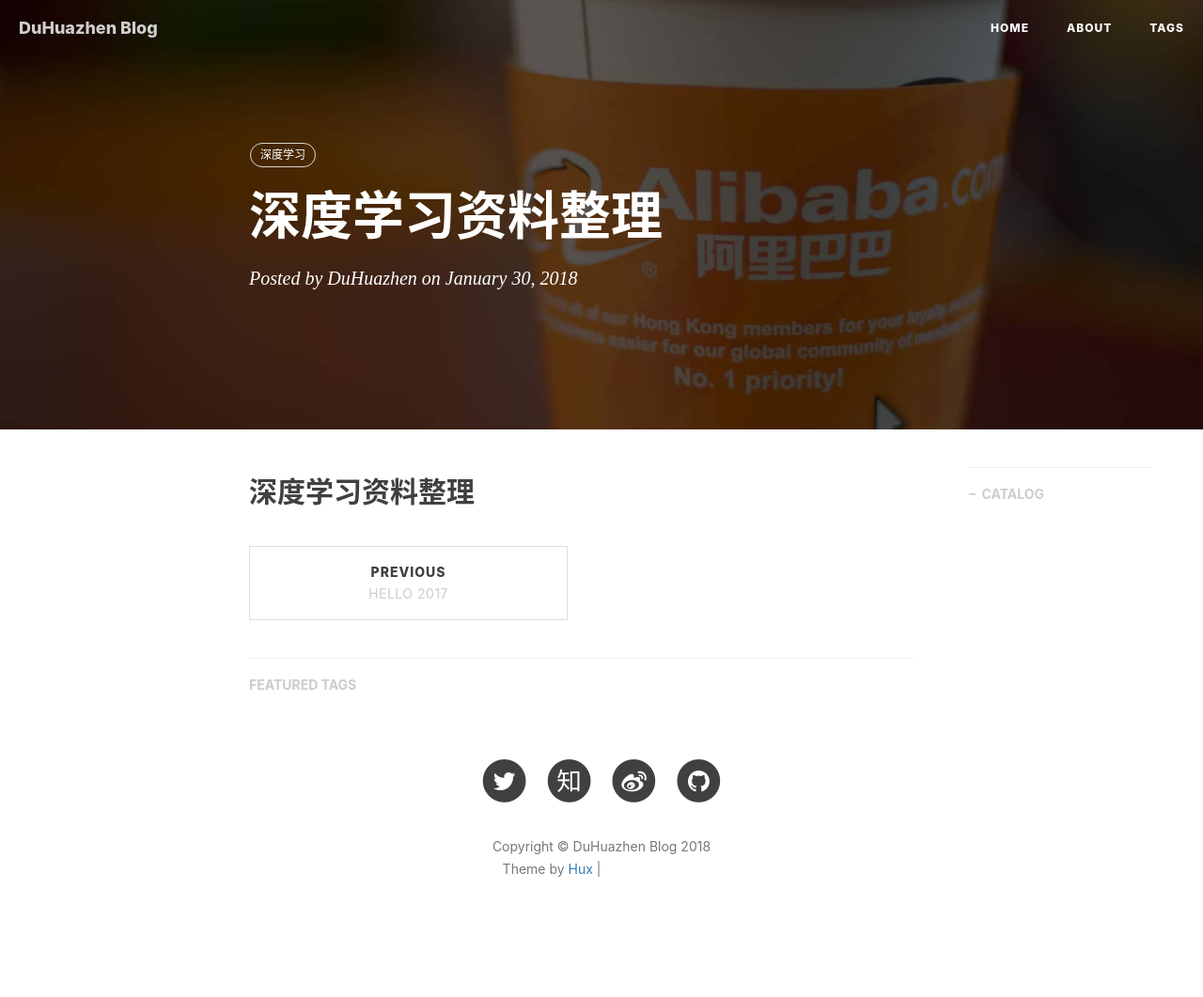
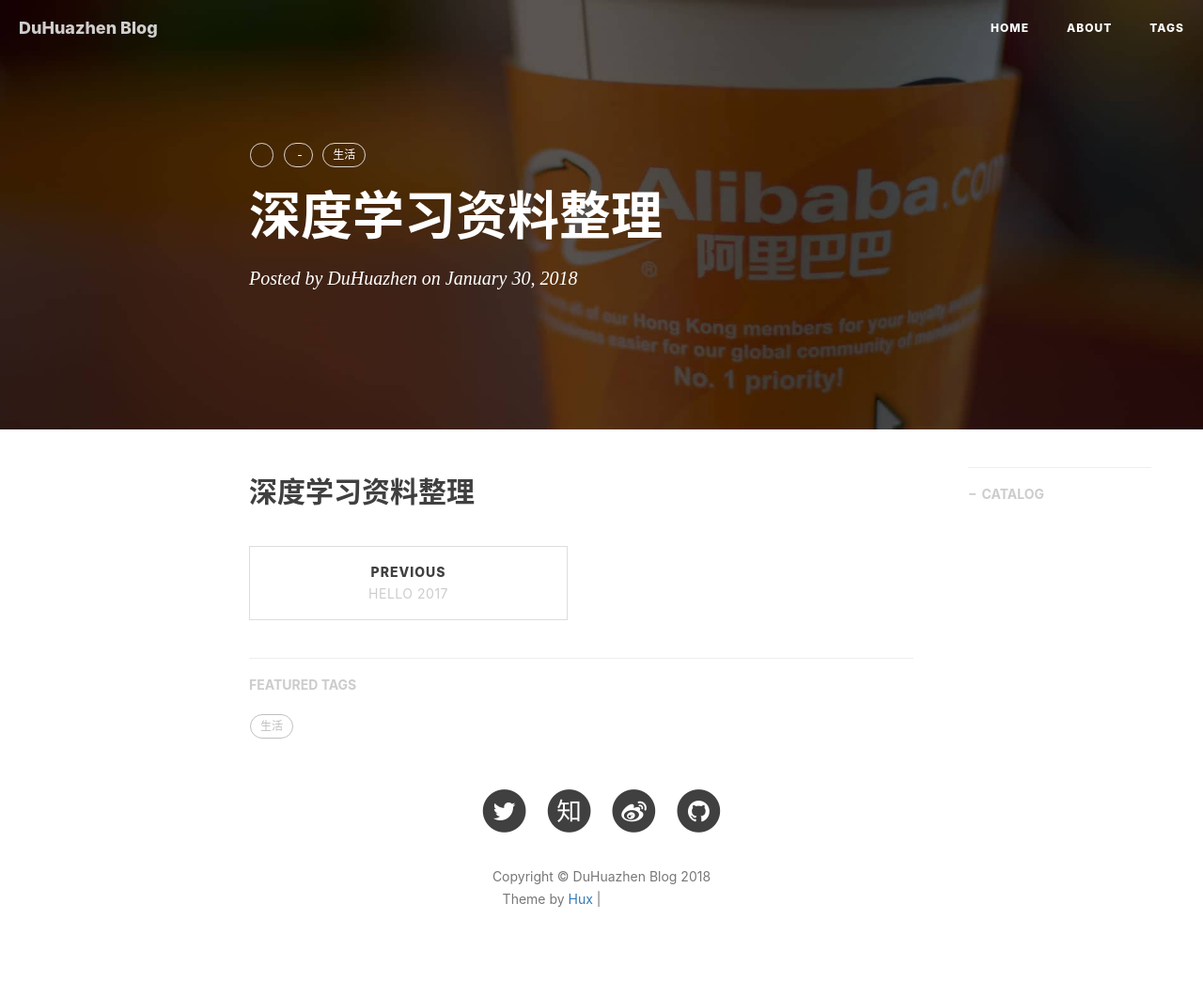
Before and after one commit to duhuazhen/duhuazhen.github.io, a Jekyll site: the page built from _posts/2018-4-01-deeplearning.markdown, in a window 1280 px wide. Shown: the whole page at 94% size. Built offline with Jekyll 4.4.1, drawn with Linux system fonts in a browser that asks for light colours; nearby versions of some CDN libraries; comment, search, counter and statistics services are not loaded; before the commit the page ends 1029 px from its top, so only the background shows below that; grey boxes are pictures that could not be loaded.

Commit message:
Update 2018-4-01-deeplearning.markdown

```diff
--- a/_posts/2018-4-01-deeplearning.markdown
+++ b/_posts/2018-4-01-deeplearning.markdown
@@ -6,7 +6,7 @@
 header-img: "img/post-bg-alibaba.jpg"
 catalog: true
 tags:
-    - 深度学习
+    - 生活
 ---
 
 ## 深度学习资料整理
```
